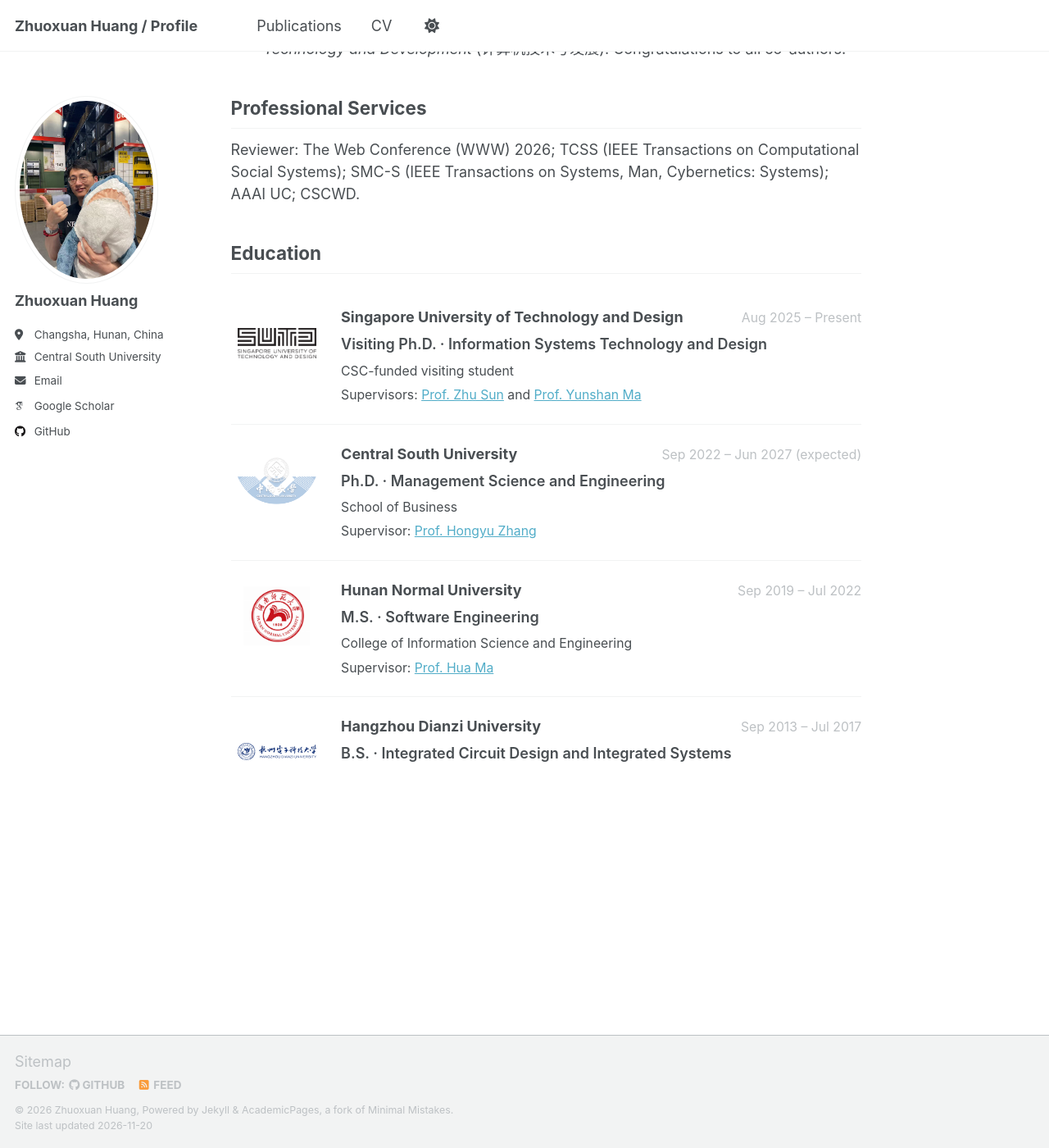
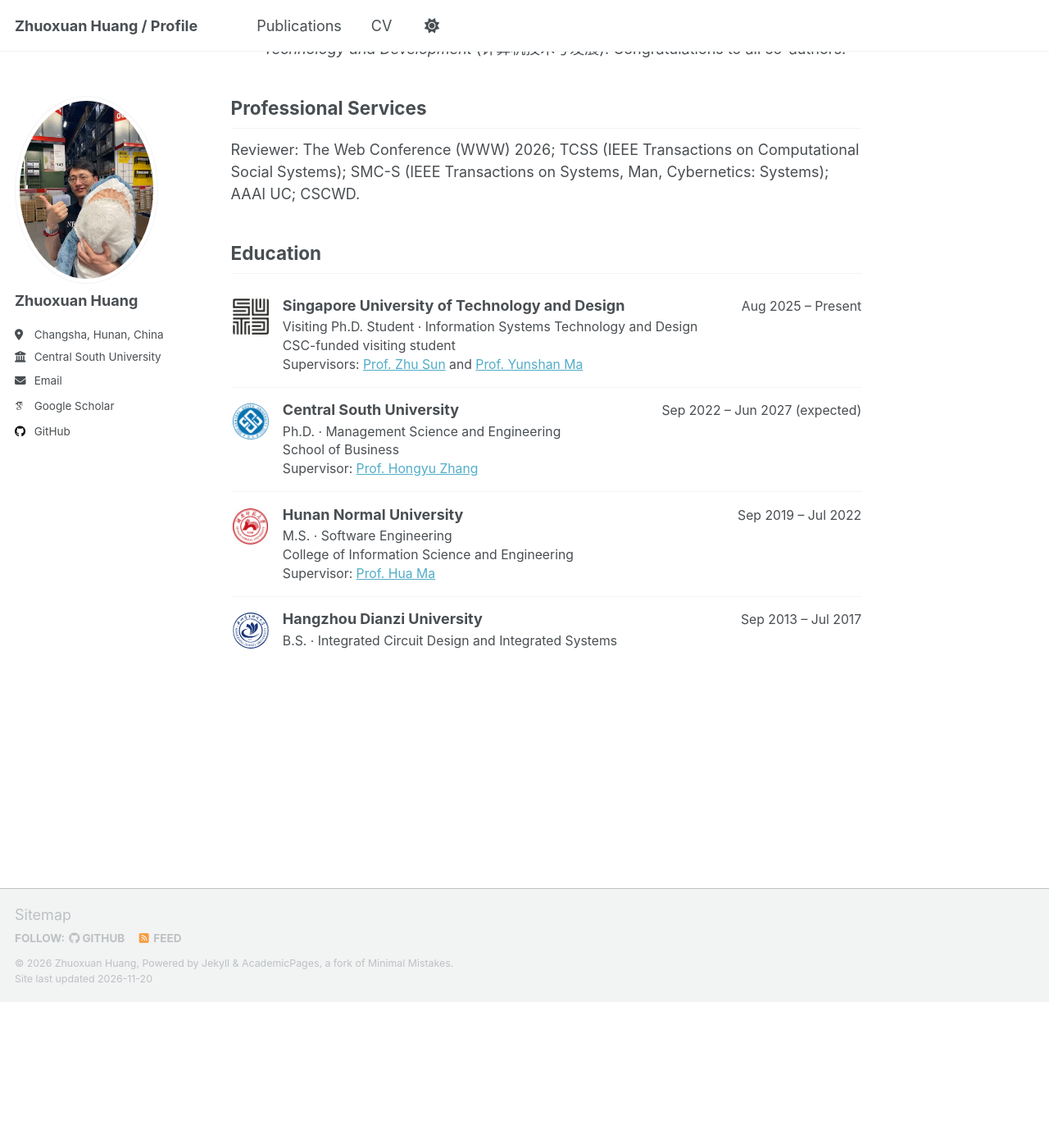
Before and after one commit to zelo2/zelo2.github.io, a Jekyll site: the page built from _pages/about.md, in a window 1280 px wide and 1400 px high, scrolled down 2602 px. Shown: the whole window at 82% size. Built offline with Jekyll 4.4.1, drawn with Linux system fonts in a browser that asks for light colours; some web fonts are replaced; a script that is not in the unit is left out; after the commit the page ends 3824 px from its top, so only the background shows below that.

Commit message:
Use standalone university marks and align education rows

```diff
--- a/_includes/head.html
+++ b/_includes/head.html
@@ -16,6 +16,6 @@
 </script>
 
 <!-- For all browsers -->
-<link rel="stylesheet" href="{{ base_path }}/assets/css/main.css">
+<link rel="stylesheet" href="{{ base_path }}/assets/css/main.css?v={{ site.time | date: '%s' }}">
 
 <meta http-equiv="cleartype" content="on">
--- a/_pages/about.md
+++ b/_pages/about.md
@@ -42,19 +42,19 @@ Education
 ------
 <div class="education-list">
   <article class="education-entry">
-    <div class="education-logo"><img src="{{ '/images/education/sutd.png' | relative_url }}" alt="Singapore University of Technology and Design logo" width="112" height="88" loading="lazy"></div>
+    <img class="education-mark" src="{{ '/images/education/sutd-mark.png' | relative_url }}" alt="" width="48" height="48" loading="lazy">
     <div class="education-details">
       <div class="education-heading">
         <h3>Singapore University of Technology and Design</h3>
         <span class="education-date">Aug 2025 – Present</span>
       </div>
-      <p class="education-degree">Visiting Ph.D. · Information Systems Technology and Design</p>
+      <p class="education-degree">Visiting Ph.D. Student · Information Systems Technology and Design</p>
       <p>CSC-funded visiting student</p>
       <p>Supervisors: <a href="https://sites.google.com/view/zhusun/home">Prof. Zhu Sun</a> and <a href="https://mysbupt.github.io">Prof. Yunshan Ma</a></p>
     </div>
   </article>
   <article class="education-entry">
-    <div class="education-logo"><img src="{{ '/images/education/csu.png' | relative_url }}" alt="Central South University logo" width="112" height="88" loading="lazy"></div>
+    <img class="education-mark" src="{{ '/images/education/csu-seal.png' | relative_url }}" alt="" width="48" height="48" loading="lazy">
     <div class="education-details">
       <div class="education-heading">
         <h3>Central South University</h3>
@@ -66,7 +66,7 @@ Education
     </div>
   </article>
   <article class="education-entry">
-    <div class="education-logo"><img src="{{ '/images/education/hunnu.png' | relative_url }}" alt="Hunan Normal University logo" width="112" height="88" loading="lazy"></div>
+    <img class="education-mark" src="{{ '/images/education/hunnu-seal.png' | relative_url }}" alt="" width="48" height="48" loading="lazy">
     <div class="education-details">
       <div class="education-heading">
         <h3>Hunan Normal University</h3>
@@ -78,7 +78,7 @@ Education
     </div>
   </article>
   <article class="education-entry">
-    <div class="education-logo"><img src="{{ '/images/education/hdu.svg' | relative_url }}" alt="Hangzhou Dianzi University logo" width="112" height="88" loading="lazy"></div>
+    <img class="education-mark" src="{{ '/images/education/hdu-seal.svg' | relative_url }}" alt="" width="48" height="48" loading="lazy">
     <div class="education-details">
       <div class="education-heading">
         <h3>Hangzhou Dianzi University</h3>
--- a/_sass/layout/_education.scss
+++ b/_sass/layout/_education.scss
@@ -1,34 +1,32 @@
 .education-list {
-  margin: 1rem 0 2rem;
+  margin-bottom: 1.75rem;
+
+  .education-entry {
+    display: flex;
+    align-items: flex-start;
+    gap: 0.85rem;
+    padding: 0.85rem 0;
   }
 
-.education-entry {
-  display: grid;
-  grid-template-columns: 112px minmax(0, 1fr);
-  gap: 1.25rem;
-  padding: 1.25rem 0;
-
-  & + & {
+  .education-entry + .education-entry {
     border-top: 1px solid var(--global-border-color);
   }
+
+  .education-mark {
+    display: block;
+    flex: none;
+    width: 48px;
+    height: 48px;
+    margin-top: 0.1rem;
+    padding: 2px;
+    object-fit: contain;
+    border-radius: 5px;
+    background: #fff;
   }
 
-.education-logo {
-  display: flex;
-  align-items: center;
-  justify-content: center;
-  width: 112px;
-  height: 88px;
-  padding: 8px;
-  border-radius: 8px;
-  background: #fff;
-
-  img {
-    display: block;
-    width: 100%;
-    height: 100%;
-    object-fit: contain;
-  }
+  .education-details {
+    flex: 1;
+    min-width: 0;
   }
 
   .education-heading {
@@ -36,49 +34,31 @@
     align-items: baseline;
     justify-content: space-between;
     flex-wrap: wrap;
-  gap: 0.25rem 1rem;
-  margin-bottom: 0.35rem;
+    gap: 0.12rem 0.75rem;
+  }
 
   h3 {
     margin: 0;
     font-size: 1rem;
-    line-height: 1.4;
-  }
+    line-height: 1.3;
   }
 
-.education-date {
-  color: var(--global-text-color-light);
+  .education-date,
+  p {
+    margin: 0;
     font-size: 0.875rem;
-}
-
-.education-details {
-  min-width: 0;
-
-  p {
-    margin: 0.25rem 0 0;
-    font-size: 0.875rem;
-    line-height: 1.6;
+    line-height: 1.45;
+    color: var(--global-text-color);
   }
 
   .education-degree {
-    font-size: 1rem;
-    font-weight: 600;
-  }
+    margin-top: 0.15rem;
+    color: var(--global-text-color);
   }
 
   @media (max-width: 600px) {
-  .education-entry {
-    grid-template-columns: 64px minmax(0, 1fr);
-    gap: 0.75rem;
-  }
-
-  .education-logo {
-    width: 64px;
-    height: 64px;
-    padding: 4px;
-  }
-
-  .education-date {
-    flex-basis: 100%;
+    .education-entry { gap: 0.65rem; }
+    .education-heading { flex-direction: column; }
+    .education-mark { width: 40px; height: 40px; }
   }
 }
```
Also changed, not shown: images/education/SOURCES.md (+5 -7 lines), images/education/csu-seal.png (added), images/education/csu.png (deleted), images/education/hdu-seal.svg (added), images/education/hdu.svg (deleted), images/education/hunnu-seal.png (added), images/education/hunnu.png (deleted), images/education/sutd-mark.png (added), images/education/sutd.png (deleted). Lines whose indentation alone changed are shown as unchanged.
